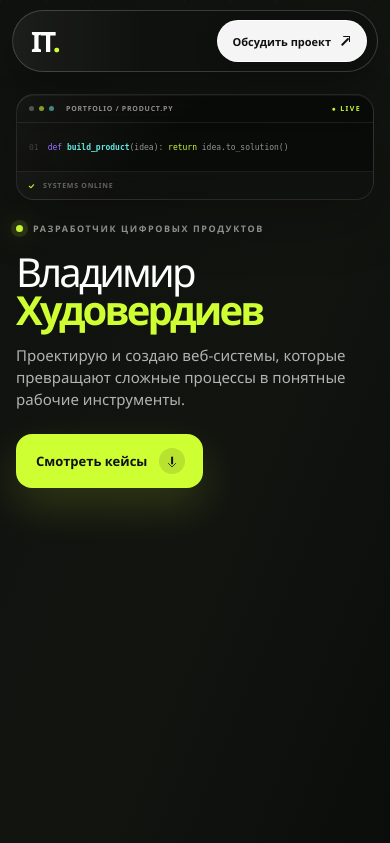
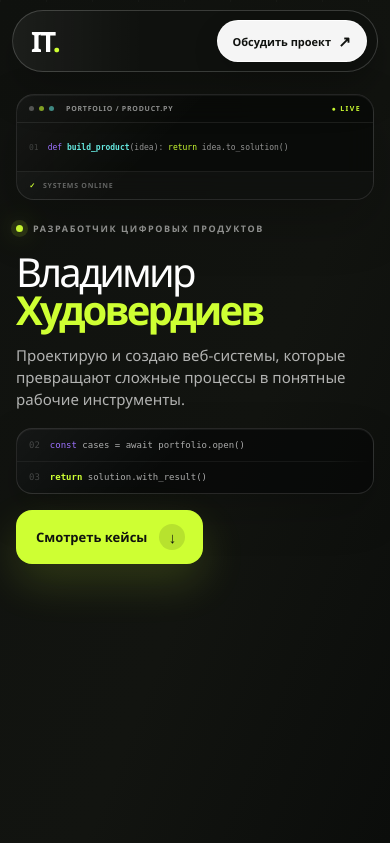
Before and after one commit to vhudoverdiev/khudoverdiev, a Flask app: template templates/it.html in a window 390 px wide. Shown: the top 843 px of the page. Run offline with Flask 3, Linux system fonts and the light colour scheme; the template is opened without the code that fills it, so the values that code supplies are empty.

Commit message:
Auto update 2026-08-12 00:53

```diff
--- a/static/css/it.css
+++ b/static/css/it.css
@@ -66,6 +66,20 @@ button {
     content: "";
     position: absolute;
     box-sizing: border-box;
+}
+
+.ui-icon-symbol {
+    display: inline-grid;
+    place-items: center;
+    font-family: "Segoe UI Symbol", "Arial Unicode MS", Arial, sans-serif;
+    font-variant-emoji: text;
+    font-weight: 900;
+    text-align: center;
+}
+
+.ui-icon-symbol::before,
+.ui-icon-symbol::after {
+    display: none;
 }
 
 .ui-icon-arrow-up-right::before {
@@ -462,6 +476,10 @@ textarea:focus-visible {
 .code-console-status > span { color: var(--lime); }
 .code-console-status > b { margin-left: auto; color: rgba(255, 255, 255, 0.48); font-weight: 700; }
 
+.mobile-action-console {
+    display: none;
+}
+
 .eyebrow,
 .section-index {
     margin: 0 0 40px;
@@ -924,11 +942,13 @@ footer {
     min-height: 246px;
     padding: 34px 36px 36px;
     background: transparent;
-    transition: background 220ms ease;
+    transition: background-color 220ms ease, border-color 220ms ease, box-shadow 220ms ease;
 }
 
 .principles article:hover {
-    background: rgba(206, 255, 51, 0.055);
+    background-color: #1d2418;
+    border-color: rgba(206, 255, 51, 0.24);
+    box-shadow: inset 0 0 0 1px rgba(206, 255, 51, 0.08);
 }
 
 .principles article + article {
@@ -2641,10 +2661,61 @@ footer p:last-child {
         color: rgba(255, 255, 255, 0.68);
     }
 
+    .mobile-action-console {
+        grid-column: 1 / -1;
+        grid-row: 5;
+        width: 100%;
+        margin-top: 18px;
+        display: grid;
+        gap: 0;
+        overflow: hidden;
+        border: 1px solid rgba(255, 255, 255, 0.12);
+        border-radius: 16px;
+        background:
+            linear-gradient(135deg, rgba(255, 255, 255, 0.052), transparent 44%),
+            rgba(6, 8, 7, 0.72);
+        box-shadow: 0 18px 46px rgba(0, 0, 0, 0.18), inset 0 1px rgba(255, 255, 255, 0.05);
+        color: rgba(255, 255, 255, 0.66);
+        font-family: "Cascadia Code", "SFMono-Regular", Consolas, monospace;
+    }
+
+    .mobile-code-line {
+        min-height: 32px;
+        display: flex;
+        align-items: center;
+        gap: 10px;
+        padding: 0 12px;
+        border-top: 1px solid rgba(255, 255, 255, 0.06);
+        font-size: 9px;
+        line-height: 1;
+        white-space: nowrap;
+        mask-image: linear-gradient(90deg, #000 88%, transparent);
+        -webkit-mask-image: linear-gradient(90deg, #000 88%, transparent);
+    }
+
+    .mobile-code-line:first-child {
+        border-top: 0;
+    }
+
+    .mobile-code-line > span {
+        flex: 0 0 auto;
+        color: rgba(255, 255, 255, 0.22);
+    }
+
+    .mobile-code-line em {
+        color: var(--violet);
+        font-style: normal;
+    }
+
+    .mobile-code-line strong {
+        color: var(--lime);
+        font-weight: 600;
+    }
+
     .hero-actions {
         grid-column: 1 / -1;
-        grid-row: 5;
-        margin-top: 24px;
+        grid-row: 6;
+        margin-top: 16px;
     }
 
     .button {
--- a/templates/it.html
+++ b/templates/it.html
@@ -7,7 +7,7 @@
     <meta name="description" content="Разработка CRM-систем и веб-продуктов под реальные бизнес-процессы. Избранные кейсы Владимира Худовердиева.">
     <meta name="theme-color" content="#f4f0e8">
     <link rel="icon" type="image/svg+xml" href="{{ url_for('static', filename='portfolio/vh-favicon.svg') }}?v=7">
-    <link rel="stylesheet" href="{{ url_for('static', filename='css/it.css') }}?v=75">
+    <link rel="stylesheet" href="{{ url_for('static', filename='css/it.css') }}?v=78">
 </head>
 <body>
     <a class="skip-link" href="#about">Перейти к содержанию</a>
@@ -18,7 +18,7 @@
             <a href="#projects">Кейсы</a>
             <a href="#contact">Контакты</a>
         </nav>
-        <button class="header-cta" type="button" data-open-contact>Обсудить проект <span class="ui-icon ui-icon-arrow-up-right" aria-hidden="true"></span></button>
+        <button class="header-cta" type="button" data-open-contact>Обсудить проект <span class="ui-icon ui-icon-symbol ui-icon-arrow-up-right" aria-hidden="true">↗︎</span></button>
     </header>
 
     <main id="top">
@@ -36,13 +36,17 @@
                             <code><em>def</em> <strong>build_product</strong>(idea): <span>return</span> idea.to_solution()</code>
                             <i class="console-caret"></i>
                         </div>
-                        <div class="code-console-status"><span class="ui-icon ui-icon-check" aria-hidden="true"></span> systems online <b>Python · Flask · Product</b></div>
+                        <div class="code-console-status"><span class="ui-icon ui-icon-symbol ui-icon-check" aria-hidden="true">✓</span> systems online <b>Python · Flask · Product</b></div>
                     </div>
                     <p class="eyebrow"><span></span> Разработчик цифровых продуктов</p>
                     <h1 id="hero-title">Владимир<br><strong>Худовердиев</strong></h1>
                     <p class="lead">Проектирую и создаю веб-системы, которые превращают сложные процессы в понятные рабочие инструменты.</p>
+                    <div class="mobile-action-console" aria-hidden="true">
+                        <div class="mobile-code-line"><span>02</span><code><em>const</em> cases = await portfolio.open()</code></div>
+                        <div class="mobile-code-line"><span>03</span><code><strong>return</strong> solution.with_result()</code></div>
+                    </div>
                     <div class="hero-actions">
-                        <a class="button button-dark" href="#projects">Смотреть кейсы <span class="ui-icon ui-icon-arrow-down" aria-hidden="true"></span></a>
+                        <a class="button button-dark" href="#projects">Смотреть кейсы <span class="ui-icon ui-icon-symbol ui-icon-arrow-down" aria-hidden="true">↓</span></a>
                     </div>
                 </div>
                 <div class="portrait-wrap">
@@ -80,8 +84,8 @@
                         <h3>CRM «Передача»</h3>
                         <p>Передача квартир без хаоса.</p>
                         <div class="project-actions">
-                            <button class="media-button" type="button" data-media="slides" data-source-pdf="{{ url_for('static', filename='portfolio/peredacha.pdf') }}" data-slides="{{ url_for('static', filename='portfolio/slides/peredacha/slide-1.png') }}|{{ url_for('static', filename='portfolio/slides/peredacha/slide-2.png') }}|{{ url_for('static', filename='portfolio/slides/peredacha/slide-3.png') }}" data-title="CRM «Передача»">Смотреть презентацию <span class="ui-icon ui-icon-arrow-up-right" aria-hidden="true"></span></button>
-                            <button class="media-button secondary" type="button" data-media="video" data-video-index="0" data-src="{{ url_for('static', filename='portfolio/peredacha.mp4') }}" data-title="CRM «Передача»">Смотреть видео <span class="ui-icon ui-icon-play" aria-hidden="true"></span></button>
+                            <button class="media-button" type="button" data-media="slides" data-source-pdf="{{ url_for('static', filename='portfolio/peredacha.pdf') }}" data-slides="{{ url_for('static', filename='portfolio/slides/peredacha/slide-1.png') }}|{{ url_for('static', filename='portfolio/slides/peredacha/slide-2.png') }}|{{ url_for('static', filename='portfolio/slides/peredacha/slide-3.png') }}" data-title="CRM «Передача»">Смотреть презентацию <span class="ui-icon ui-icon-symbol ui-icon-arrow-up-right" aria-hidden="true">↗︎</span></button>
+                            <button class="media-button secondary" type="button" data-media="video" data-video-index="0" data-src="{{ url_for('static', filename='portfolio/peredacha.mp4') }}" data-title="CRM «Передача»">Смотреть видео <span class="ui-icon ui-icon-symbol ui-icon-play" aria-hidden="true">▶︎</span></button>
                         </div>
                     </div>
                 </article>
@@ -93,8 +97,8 @@
                         <h3>CRM Shans</h3>
                         <p>Личный штаб для процессов.</p>
                         <div class="project-actions">
-                            <button class="media-button" type="button" data-media="slides" data-source-pdf="{{ url_for('static', filename='portfolio/shans.pdf') }}" data-slides="{{ url_for('static', filename='portfolio/slides/shans/slide-1.png') }}|{{ url_for('static', filename='portfolio/slides/shans/slide-2.png') }}|{{ url_for('static', filename='portfolio/slides/shans/slide-3.png') }}" data-title="CRM Shans">Смотреть презентацию <span class="ui-icon ui-icon-arrow-up-right" aria-hidden="true"></span></button>
-                            <button class="media-button secondary" type="button" data-media="video" data-video-index="1" data-src="{{ url_for('static', filename='portfolio/shans.mp4') }}" data-title="CRM Shans">Смотреть видео <span class="ui-icon ui-icon-play" aria-hidden="true"></span></button>
+                            <button class="media-button" type="button" data-media="slides" data-source-pdf="{{ url_for('static', filename='portfolio/shans.pdf') }}" data-slides="{{ url_for('static', filename='portfolio/slides/shans/slide-1.png') }}|{{ url_for('static', filename='portfolio/slides/shans/slide-2.png') }}|{{ url_for('static', filename='portfolio/slides/shans/slide-3.png') }}" data-title="CRM Shans">Смотреть презентацию <span class="ui-icon ui-icon-symbol ui-icon-arrow-up-right" aria-hidden="true">↗︎</span></button>
+                            <button class="media-button secondary" type="button" data-media="video" data-video-index="1" data-src="{{ url_for('static', filename='portfolio/shans.mp4') }}" data-title="CRM Shans">Смотреть видео <span class="ui-icon ui-icon-symbol ui-icon-play" aria-hidden="true">▶︎</span></button>
                         </div>
                     </div>
                 </article>
@@ -123,13 +127,13 @@
                         <span class="contact-circle-kicker">Старт обсуждения</span>
                         <span class="contact-circle-title">Обсудить проект</span>
                     </span>
-                    <b class="ui-icon ui-icon-arrow-up-right" aria-hidden="true"></b>
+                    <b class="ui-icon ui-icon-symbol ui-icon-arrow-up-right" aria-hidden="true">↗︎</b>
                 </button>
             </aside>
         </section>
     </main>
 
-    <button class="page-scroll-cue" type="button" aria-label="Перейти к следующему разделу" data-direction="down"><span class="ui-icon ui-icon-arrow-down" aria-hidden="true"></span></button>
+    <button class="page-scroll-cue" type="button" aria-label="Перейти к следующему разделу" data-direction="down"><span class="ui-icon ui-icon-symbol ui-icon-arrow-down" aria-hidden="true">↓</span></button>
 
     <footer id="site-footer">
         <a class="brand" href="#top">IT<span>.</span></a>
@@ -145,9 +149,9 @@
                 <button type="button" data-close-media aria-label="Закрыть">×</button>
             </header>
             <div class="media-viewer">
-                <button class="media-nav media-prev" type="button" aria-label="Предыдущий слайд"><span class="ui-icon ui-icon-arrow-left" aria-hidden="true"></span></button>
+                <button class="media-nav media-prev" type="button" aria-label="Предыдущий слайд"><span class="ui-icon ui-icon-symbol ui-icon-arrow-left" aria-hidden="true">←</span></button>
                 <div class="media-stage" id="media-stage"></div>
-                <button class="media-nav media-next" type="button" aria-label="Следующий слайд"><span class="ui-icon ui-icon-arrow-right" aria-hidden="true"></span></button>
+                <button class="media-nav media-next" type="button" aria-label="Следующий слайд"><span class="ui-icon ui-icon-symbol ui-icon-arrow-right" aria-hidden="true">→</span></button>
             </div>
             <footer class="media-controls">
                 <span class="media-counter" id="media-counter">01 / 03</span>
@@ -179,10 +183,10 @@
                     <textarea name="text" maxlength="1000" placeholder="Что хотите создать или улучшить?" required></textarea>
                 </label>
                 <p class="project-form-error" id="project-form-error" role="alert"></p>
-                <button class="project-submit" type="submit"><span>Отправить сообщение</span><b class="ui-icon ui-icon-arrow-up-right" aria-hidden="true"></b></button>
+                <button class="project-submit" type="submit"><span>Отправить сообщение</span><b class="ui-icon ui-icon-symbol ui-icon-arrow-up-right" aria-hidden="true">↗︎</b></button>
             </form>
             <div class="project-success" id="project-success" aria-hidden="true">
-                <span class="success-mark"><span class="ui-icon ui-icon-check" aria-hidden="true"></span></span>
+                <span class="success-mark"><span class="ui-icon ui-icon-symbol ui-icon-check" aria-hidden="true">✓</span></span>
                 <h2>Сообщение отправлено</h2>
                 <button type="button" data-close-contact>Вернуться на сайт</button>
             </div>
@@ -231,6 +235,7 @@
             const pageScrollIcon = pageScrollCue.querySelector('.ui-icon');
             pageScrollIcon.classList.toggle('ui-icon-arrow-up', atBottom);
             pageScrollIcon.classList.toggle('ui-icon-arrow-down', !atBottom);
+            pageScrollIcon.textContent = atBottom ? '↑' : '↓';
             pageScrollCue.setAttribute('aria-label', atBottom ? 'Вернуться в начало страницы' : 'Перейти к следующему разделу');
 
             const marker = window.scrollY + window.innerHeight * 0.34;
--- a/templates/photo_portfolio.html
+++ b/templates/photo_portfolio.html
@@ -20,6 +20,7 @@
         <nav aria-label="Навигация портфолио">
             <a href="{{ url_for('index') }}#portfolio">Портфолио</a>
             <a href="{{ url_for('index') }}#services">Фото</a>
+            <a href="{{ url_for('index') }}#video">Видео</a>
             <a href="{{ url_for('index') }}#contact">Контакты</a>
         </nav>
         <a class="ph-header-cta" href="{{ url_for('index') }}#contact">Написать <span>↘</span></a>
```
Also changed, not shown: static/css/photo.css (+42 -30 lines), tests/test_app.py (+28 -6 lines), 2 other files.
